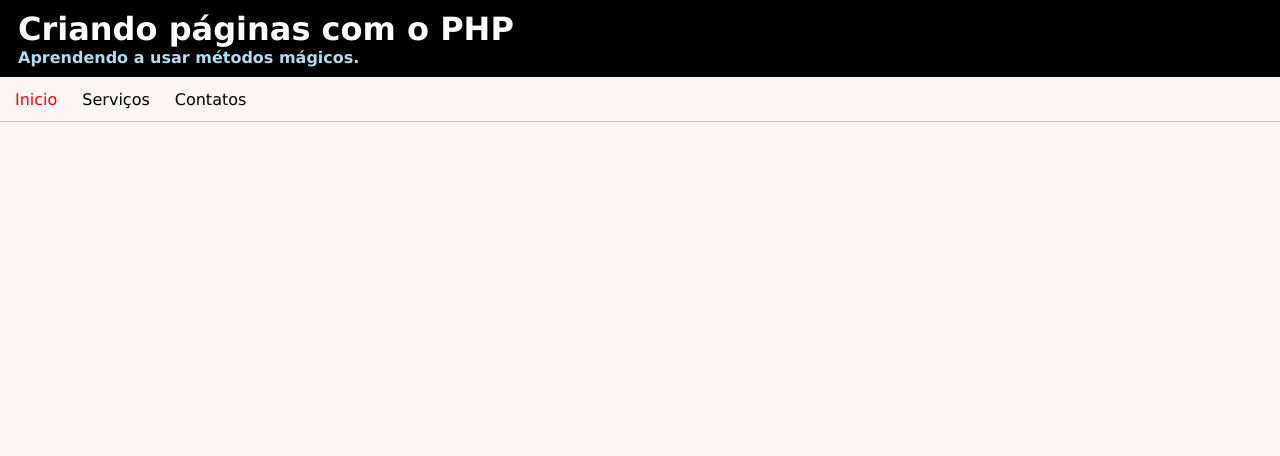
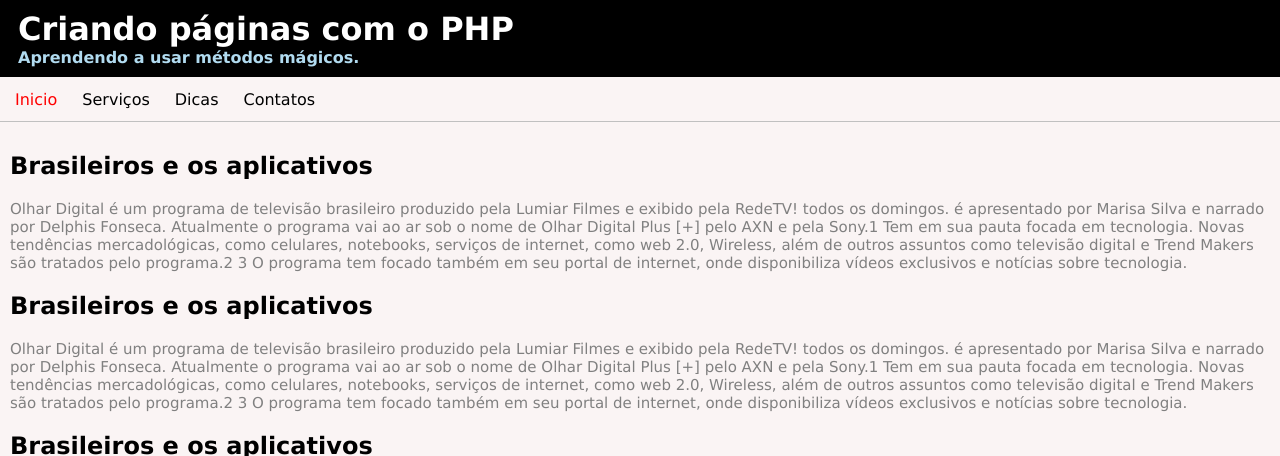
Before and after one commit to ff2flavio/Class_gera_paginas-, a PHP site: page / in a window 1280 px wide. Shown: the top 456 px of the page. Run offline with PHP 8.4, Linux system fonts and the light colour scheme.

Commit message:
fourth commit

```diff
--- a/class/page.php
+++ b/class/page.php
@@ -10,6 +10,7 @@ class Page {
 	protected $utf = "UTF-8";
 	protected $buttons = array( 'Inicio'   => 'index.php',
 		                        'Serviços' => 'servicos.php',
+                                'Dicas' => 'dias.php',
 		                        'Contatos' => 'contatos.php'
                               );
 
@@ -64,7 +65,26 @@ class Page {
         }
     }
 
+    public function footer() {
+
+    }
+
 }
+
+//////////////////////////////////
+// Class Postagem padrão...
+////////////////////////////////
+ class Postagem extends Page {
+    protected $titulo;
+    protected $texto;
+ }
+
+////////////////////////////////////
+// Class Postagem com Thumbnail...
+///////////////////////////////////
+ class PostagemComImagem extends Postagem {
+    protected $imagem;
+ }
 
 
 
--- a/css/style.css
+++ b/css/style.css
@@ -50,3 +50,19 @@ nav {
 	border-bottom:1px solid silver;
 	height:44px;
 }
+.postagem {
+	padding:10px;
+}
+.postagem p {
+    font-size:15px;
+    color:gray;
+}
+.thumg {
+	display:block;
+	width:150px;
+	float:left;
+	padding:10px;
+	background:white;
+	border:1px solid silver;
+	margin-right:5px;
+}
--- a/index.php
+++ b/index.php
@@ -2,6 +2,25 @@
 require 'class/page.php';
 $pagina = new Page();
 $pagina->showPaginaHead();
+
+$postagem1 = new Postagem();
+$postagem1->titulo = "Brasileiros e os aplicativos";
+$postagem1->texto = "Olhar Digital é um programa de televisão brasileiro produzido pela Lumiar Filmes e exibido pela RedeTV! todos os domingos. é apresentado por Marisa Silva e narrado por Delphis Fonseca. Atualmente o programa vai ao ar sob o nome de Olhar Digital Plus [+] pelo AXN e pela Sony.1
+Tem em sua pauta focada em tecnologia. Novas tendências mercadológicas, como celulares, notebooks, serviços de internet, como web 2.0, Wireless, além de outros assuntos como televisão digital e Trend Makers são tratados pelo programa.2 3 O programa tem focado também em seu portal de internet, onde disponibiliza vídeos exclusivos e notícias sobre tecnologia.";
+
+$postagem2 = new Postagem();
+$postagem2->titulo = "Brasileiros e os aplicativos";
+$postagem2->texto = "Olhar Digital é um programa de televisão brasileiro produzido pela Lumiar Filmes e exibido pela RedeTV! todos os domingos. é apresentado por Marisa Silva e narrado por Delphis Fonseca. Atualmente o programa vai ao ar sob o nome de Olhar Digital Plus [+] pelo AXN e pela Sony.1
+
+Tem em sua pauta focada em tecnologia. Novas tendências mercadológicas, como celulares, notebooks, serviços de internet, como web 2.0, Wireless, além de outros assuntos como televisão digital e Trend Makers são tratados pelo programa.2 3 O programa tem focado também em seu portal de internet, onde disponibiliza vídeos exclusivos e notícias sobre tecnologia.";
+
+
+$postagem3 = new PostagemComImagem();
+$postagem3->titulo = "Brasileiros e os aplicativos";
+$postagem3->texto = "Olhar Digital é um programa de televisão brasileiro produzido pela Lumiar Filmes e exibido pela RedeTV! todos os domingos. é apresentado por Marisa Silva e narrado por Delphis Fonseca. Atualmente o programa vai ao ar sob o nome de Olhar Digital Plus [+] pelo AXN e pela Sony.1
+Tem em sua pauta focada em tecnologia. Novas tendências mercadológicas, como celulares, notebooks, serviços de internet, como web 2.0, Wireless, além de outros assuntos como televisão digital e Trend Makers são tratados pelo programa.2 3 O programa tem focado também em seu portal de internet, onde disponibiliza vídeos exclusivos e notícias sobre tecnologia.";
+$postagem3->imagem = "http://portalintegracao.com/portal/wp-content/uploads/2013/03/NOT-celulares-xing-ling-deixarao-de-funcionar-em-2014-entenda1362657144_460_322.jpg";
+
 
 ?>
 <header>
@@ -11,3 +30,16 @@ $pagina->showPaginaHead();
     </div>
 </header>
 <nav><?php echo $pagina->showMenu(); ?></nav>
+
+<article class="postagem">
+<h2><?php echo $postagem1->titulo; ?></h2>
+<p><?php echo $postagem1->texto; ?></p>
+
+<h2><?php echo $postagem2->titulo; ?></h2>
+<p><?php echo $postagem2->texto; ?></p>
+
+<h2><?php echo $postagem3->titulo; ?></h2>
+<p><img class="thumg" src="<?php echo $postagem3->imagem; ?>">
+</img><?php echo $postagem3->texto; ?></p>
+
+</article>
```
